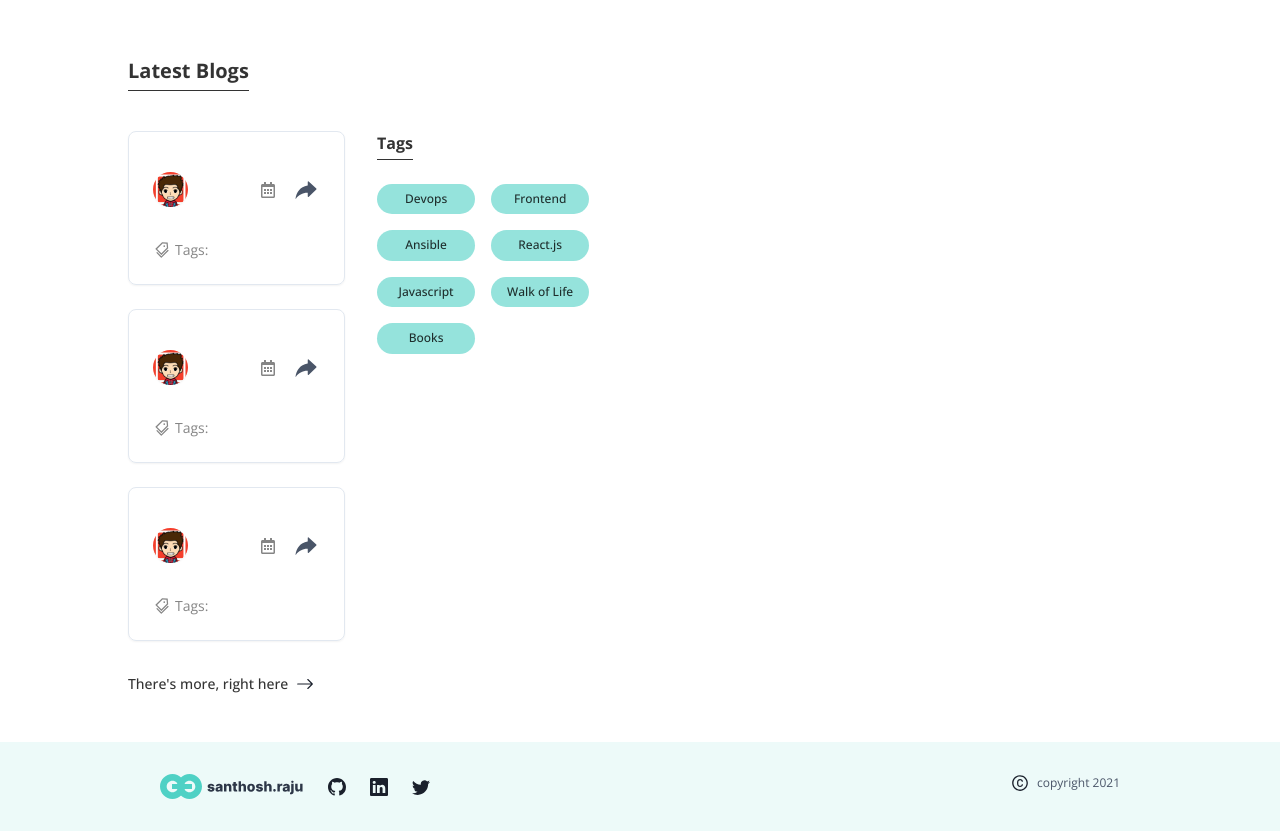
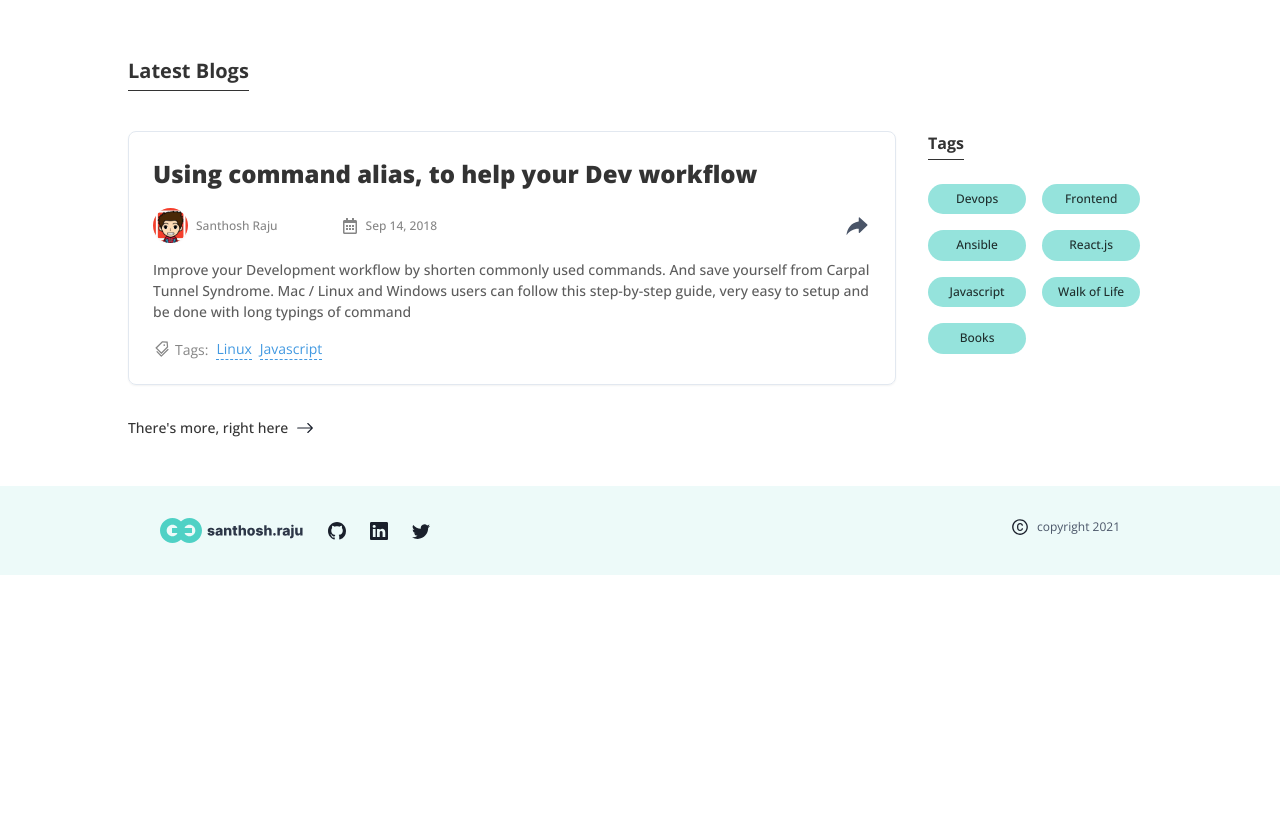
Before and after one commit to SanthoshRaju91/santhosh.raju, a Next.js app: page / in a window 1280 px wide. Shown: the part 580-1411 px from the top of the page. After the commit the page ends 1155 px from the top, so only its background shows below. Built offline with nearby package versions, Linux system fonts and the light colour scheme.

Commit message:
Making getBlogs a common function and integrating with Index and Blogs pages

```diff
--- /dev/null
+++ b/common/getBlogs.ts
@@ -0,0 +1,27 @@
+import matter from "gray-matter";
+import { BlogMatter } from "./type";
+
+function getBlogs(): Array<BlogMatter> {
+    const fs = require("fs");
+
+    const blogsDirPath = `${process.cwd()}/blogs`;
+
+  const files = fs.readdirSync(blogsDirPath, "utf-8");
+  const markdownFiles = files.filter((fn: any) =>
+    fn.endsWith(".md")
+  ) as Array<string>;
+
+  const blogs: Array<BlogMatter> = markdownFiles.map((blog) => {
+    const path = `${blogsDirPath}/${blog}`;
+    const rawContent = fs.readFileSync(path, { encoding: "utf-8" });
+    const { data } = matter(rawContent);
+    if (data.tags && typeof data.tags === "string") {
+      data.tags = data.tags.split(", ");
+    }
+    return data;
+  }) as Array<BlogMatter>;
+
+    return blogs
+}
+
+export default getBlogs;
--- /dev/null
+++ b/common/type.ts
@@ -0,0 +1,10 @@
+export type BlogMatter = {
+    slug: string;
+    title: string;
+    synopsis: string;
+    published: string;
+    preview: string;
+    author: string;
+    authorProfilePic: string;
+    tags: Array<string>;
+};
--- a/components/LatestBlogs/index.tsx
+++ b/components/LatestBlogs/index.tsx
@@ -3,8 +3,13 @@ import Link from "next/link";
 import { BsArrowRight } from "react-icons/bs";
 import { Card } from "../Card";
 import { Tag } from "../Tag";
+import { BlogMatter } from "../../common/type";
 
-const LatestBlogs: React.FC = () => {
+type LatestBlogsProps = {
+  blogs: Array<BlogMatter>;
+};
+
+const LatestBlogs: React.FC<LatestBlogsProps> = ({ blogs = [] }) => {
   return (
     <Box mt={24}>
       <Box>
@@ -22,9 +27,18 @@ const LatestBlogs: React.FC = () => {
       </Box>
       <Flex flexDirection={{ sm: "column", md: "column", lg: "row" }} mt={10}>
         <VStack spacing={6} maxW={{ sm: "100%", md: "100%", lg: "75%" }}>
-          <Card />
-          <Card />
-          <Card />
+          {blogs.map((blog, index) => (
+            <Card
+              key={index}
+              title={blog.title}
+              synopsis={blog.synopsis}
+              user={blog.author}
+              userAvatar={blog.authorProfilePic}
+              published={blog.published}
+              tags={blog.tags}
+              slug={blog.slug}
+            />
+          ))}
         </VStack>
         <VStack
           ml={8}
--- a/pages/Home.tsx
+++ b/pages/Home.tsx
@@ -1,12 +1,17 @@
 import { Box } from "@chakra-ui/react";
 import { Hero } from "../components/Hero";
 import { LatestBlogs } from "../components/LatestBlogs";
+import { BlogMatter } from "../common/type";
 
-const Home: React.FC = () => {
+type HomeProps = {
+  blogs: Array<BlogMatter>;
+};
+
+const Home: React.FC<HomeProps> = ({ blogs }) => {
   return (
     <Box maxW={"80%"} w={"85%"} m={"auto"}>
       <Hero />
-      <LatestBlogs />
+      <LatestBlogs blogs={blogs} />
     </Box>
   );
 };
--- a/pages/index.tsx
+++ b/pages/index.tsx
@@ -1,14 +1,29 @@
 import { Box } from "@chakra-ui/react";
 import { Home } from "./Home";
 import { Footer } from "../components/Footer";
+import { BlogMatter } from "../common/type";
+import getBlogs from "../common/getBlogs";
 
-function Index() {
+type IndexProps = {
+  blogs: Array<BlogMatter>;
+};
+const Index: React.FC<IndexProps> = ({ blogs }) => {
   return (
     <Box>
-      <Home />
+      <Home blogs={blogs} />
       <Footer />
     </Box>
   );
+};
+
+export async function getStaticProps() {
+  const blogs = getBlogs();
+
+  return {
+    props: {
+      blogs,
+    },
+  };
 }
 
 export default Index;
```
Also changed, not shown: pages/blogs.tsx (+3 -30 lines).
